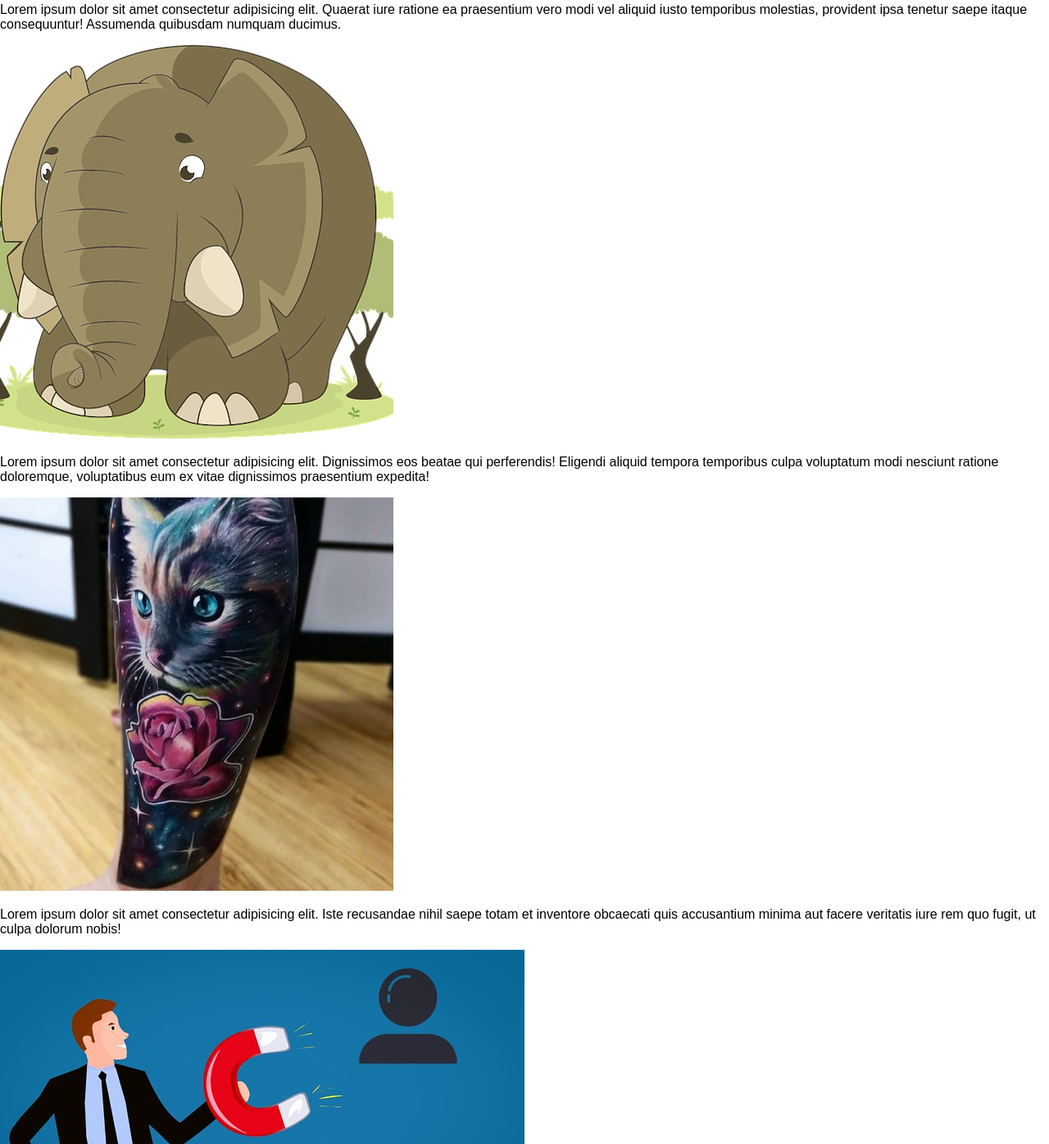
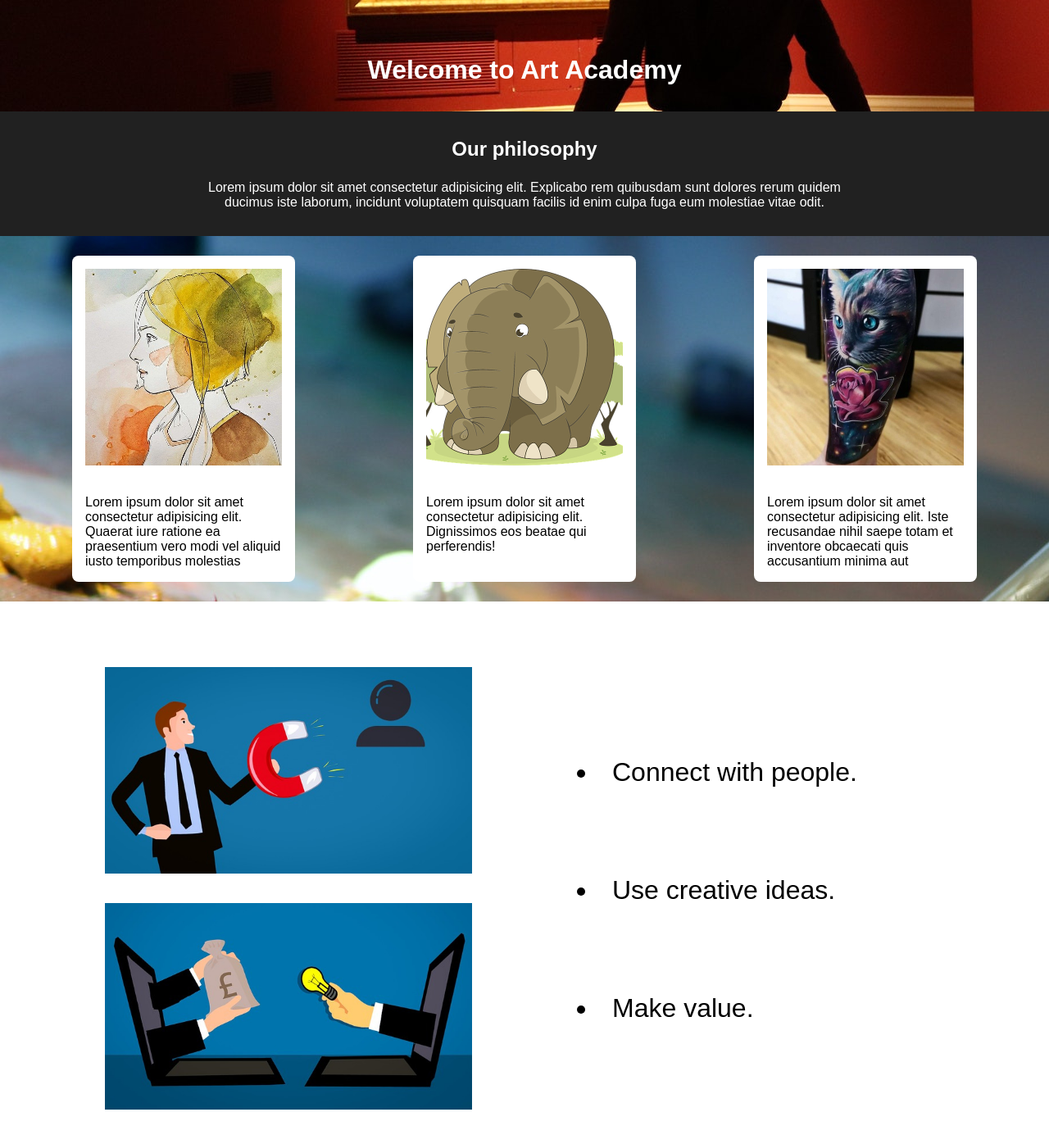
Before and after one commit to fabiocorreiasouza/landing-page, a plain HTML site: page index.html in a window 1280 px wide. Shown: the part 664-2060 px from the top of the page at 82% size. Drawn offline with Linux system fonts and the light colour scheme.

Commit message:
Update CSS

```diff
--- a/index.html
+++ b/index.html
@@ -5,7 +5,7 @@
     <meta http-equiv="X-UA-Compatible" content="IE=edge">
     <meta name="viewport" content="width=device-width, initial-scale=1.0">
     <link rel="stylesheet" href="./styles/style.css">
-    <title>Parallax demonstration</title>
+    <title>Landing page demonstration</title>
 </head>
 <body>
     <header>
@@ -13,7 +13,7 @@
     </header>
 
     <main>
-        <section>
+        <section class="philosophy">
             <article>
                 <h2>Our philosophy</h2>
                 <p>
@@ -23,17 +23,23 @@
         </section>
 
         <section class="courses">
-            <div class="watercolor" alt="Woman watercolor portrait.">
-                <img src="images/watercolor-467px.jpg">
-                <p>Lorem ipsum dolor sit amet consectetur adipisicing elit. Quaerat iure ratione ea praesentium vero modi vel aliquid iusto temporibus molestias, provident ipsa tenetur saepe itaque consequuntur! Assumenda quibusdam numquam ducimus.</p>
+            <div>
+                <img src="images/watercolor-467px.jpg" alt="Woman watercolor portrait.">
+                <p>
+                    Lorem ipsum dolor sit amet consectetur adipisicing elit. Quaerat iure ratione ea praesentium vero modi vel aliquid iusto temporibus molestias
+                </p>
             </div>
-            <div class="cartoon" alt="Elephant cartoon">
-                <img src="images/elephant-480px.jpg">
-                <p>Lorem ipsum dolor sit amet consectetur adipisicing elit. Dignissimos eos beatae qui perferendis! Eligendi aliquid tempora temporibus culpa voluptatum modi nesciunt ratione doloremque, voluptatibus eum ex vitae dignissimos praesentium expedita!</p>
+            <div>
+                <img src="images/elephant-480px.jpg" alt="Elephant cartoon">
+                <p>
+                    Lorem ipsum dolor sit amet consectetur adipisicing elit. Dignissimos eos beatae qui perferendis!
+                </p>
             </div>
-            <div class="tattoo">
+            <div>
                 <img src="images/tattoo-480px.jpg" alt="Cat tattoo">
-                <p>Lorem ipsum dolor sit amet consectetur adipisicing elit. Iste recusandae nihil saepe totam et inventore obcaecati quis accusantium minima aut facere veritatis iure rem quo fugit, ut culpa dolorum nobis!</p>
+                <p>
+                    Lorem ipsum dolor sit amet consectetur adipisicing elit. Iste recusandae nihil saepe totam et inventore obcaecati quis accusantium minima aut
+                </p>
             </div>
         </section>
 
@@ -42,10 +48,11 @@
                 <img src="images/increase-640px.jpg" alt="">
                 <img src="images/business-idea-640px.jpg" alt="">
             </div>
+
             <ul>
-                <li>Lorem ipsum dolor sit amet, consectetur adipisicing elit.</li>
-                <li>Lorem ipsum  Recusandae, quidem, exercitationem unde.</li>
-                <li>Lorem impum nobis ullam nihil.</li>
+                <li>Connect with people.</li>
+                <li>Use creative ideas.</li>
+                <li>Make value.</li>
             </ul>
         </section>
 
@@ -81,6 +88,7 @@
         <p>
             Lorem ipsum dolor sit amet, consectetur adipisicing elit. Architecto consequuntur fugiat, eligendi laborum accusamus porro quisquam dolore ut vero libero mollitia perferendis nesciunt. Ut accusantium qui suscipit id reiciendis repellat.
         </p>
+
         <ul>
             <li>Item 1</li>
             <li>Item 2</li>
--- a/styles/style.css
+++ b/styles/style.css
@@ -1,10 +1,148 @@
+/* GENERAL RULES */
+
 @charset "UTF-8";
 
 :root {
     font-family:Arial, Helvetica, sans-serif;
 }
 
-body {
+* {
     margin: 0 auto;
     padding: 0;
 }
+
+/* HEADER */
+
+header {
+    display: flex;
+    align-items: flex-end;
+    background-image: url("../images/pexels-loïc-manegarium-1920px.jpg");
+    height: 100vh;
+}
+
+/* TITLES */
+
+h1,
+h2 {
+    text-align: center;
+    color:white;
+    margin-block-end: 1em;;
+}
+
+/* PILOSOPHY */
+/* ------------------------------------------------------------------------------------------------------ */
+
+section.philosophy {
+    background-color: #212121;
+    color: white;
+    padding-block: 2em;
+    text-align: center;
+}
+
+section.philosophy p {
+    max-width: 50em;
+}
+
+/* COURSES */
+/* ------------------------------------------------------------------------------------------------------ */
+
+section.courses {
+    display: flex;
+    justify-content: space-around;
+    flex-wrap: wrap;
+    padding: 1em;
+    background-image: url("../images/pexels-daian-gan-1920px.jpg");
+}
+
+section.courses div {
+    flex: 1 10em;
+    max-width: 15em;
+    margin: 0.5em;
+    padding: 1em;
+    border-radius: .5em;
+    background-color: white;
+}
+
+section.courses div img {
+    max-width: 100%;
+}
+
+section.courses div p {
+    margin-top: 2em;
+}
+
+/* OBECTIVES */
+/* ------------------------------------------------------------------------------------------------------ */
+
+section.objectives {
+    display: flex;
+    margin: 4em;
+    align-items: center;
+    justify-content: space-around;
+    flex-wrap: wrap;
+}
+
+section.objectives div,
+section.objectives ul {
+    flex: 1 20em;
+    min-width: 20em;
+    margin-inline: 4em;
+}
+
+section.objectives div > img {
+    max-width: 100%;
+    margin-block: 1em;
+}
+
+section.objectives ul {
+    list-style-position: inside;
+
+}
+
+section.objectives ul li {
+    margin-block: 3em;
+    font-size: 2em;
+    line-height: 1.5em;
+}
+
+/* SIGN UP */
+/* ------------------------------------------------------------------------------------------------------ */
+
+section.sign-up {
+    display: flex;
+    justify-content: space-around;
+    flex-wrap: wrap;
+    padding: 1em;
+    background-image: url("../images/pexels-steve-johnson-1920px.jpg");
+}
+
+section.sign-up .box,
+section.sign-up form {
+    flex: 1 13em;
+    margin: 1em;
+    padding: 1em;
+    max-width: 20em;
+    min-height: 15em;
+    background-color: white;
+    border-radius: 0.5em;
+
+}
+
+section.sign-up .box  p {
+    text-align: center;
+    line-height: 1.5em;
+}
+
+section.sign-up form > * {
+    margin-block: 1em;
+}
+
+/* FOOTER */
+/* ------------------------------------------------------------------------------------------------------ */
+
+footer {
+    background-color: #212121;
+    color: white;
+    padding: 1.5em;
+    font-size: .8em;
+}
```
